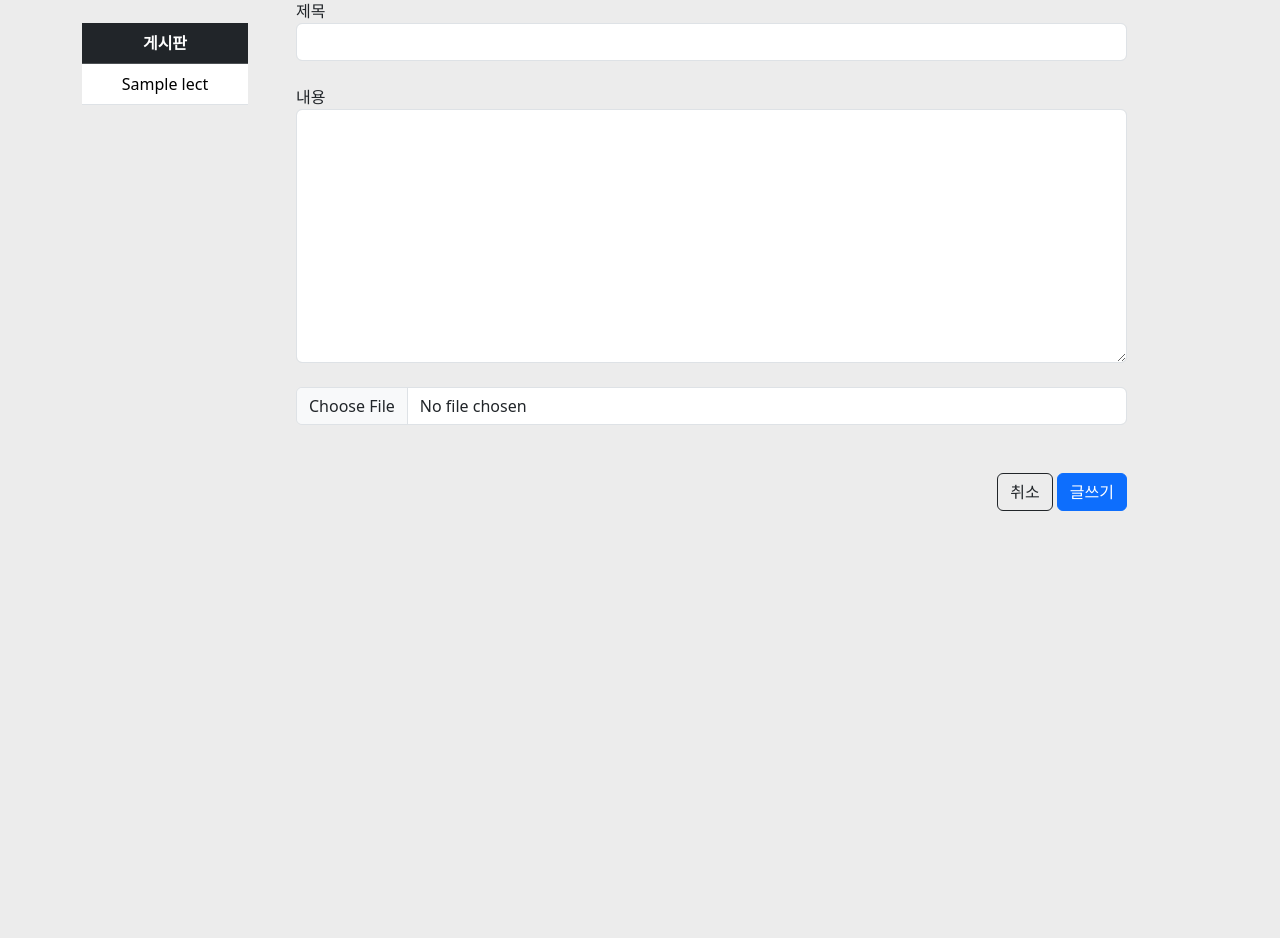
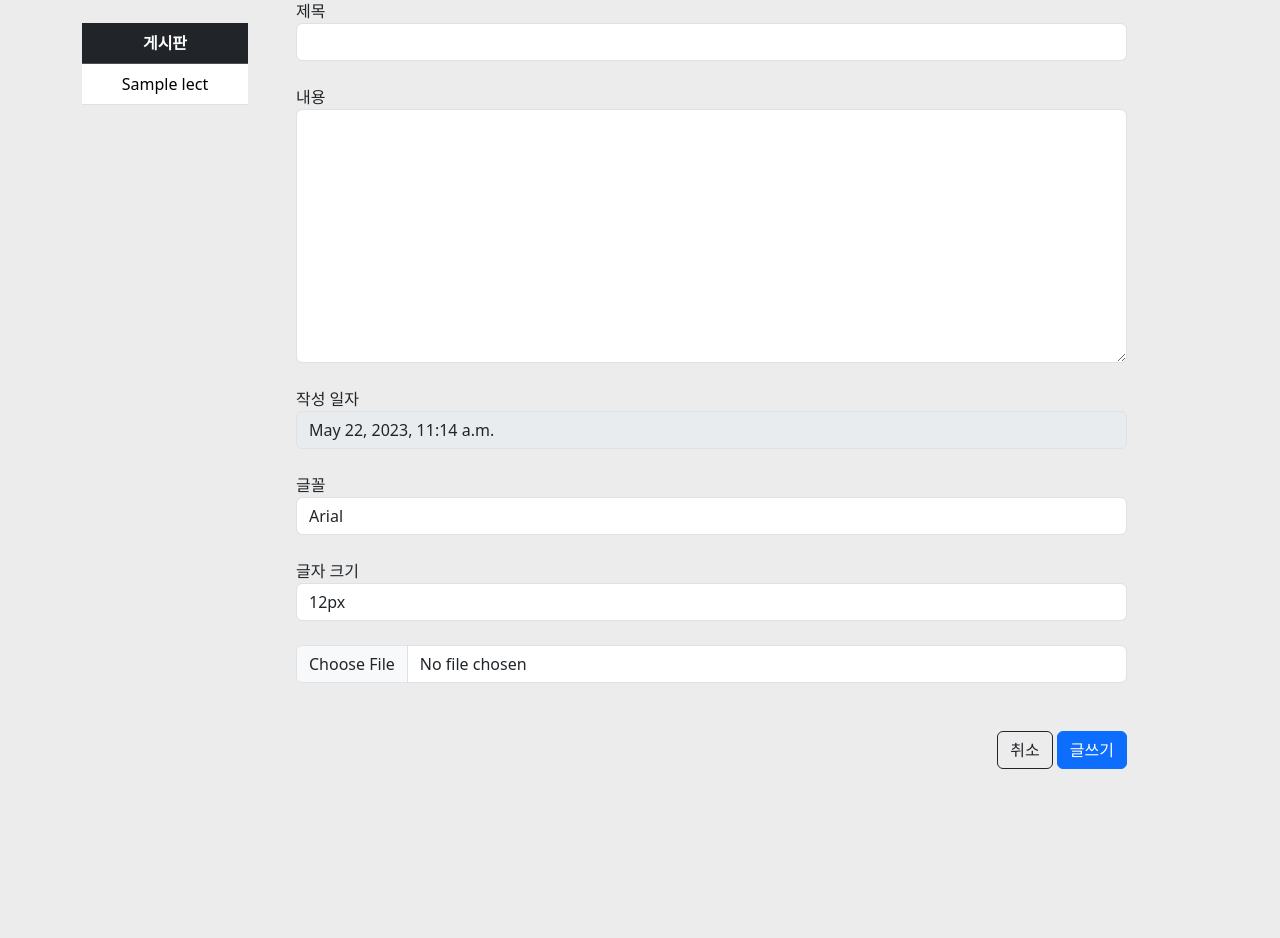
Before and after one commit to king258436/ChungbukStudyCommnity, a Django app: template templates/board/newpost.html in a window 1280 px wide. Shown: the part 130-1068 px from the top of the page. Run offline with Django 3.2, Linux system fonts and the light colour scheme; the template is opened without the code that fills it: most values are stand-ins (such as "Sample title", 1, 10 or a date in 2020); some web fonts are replaced.

Commit message:
Update newpost.html

```diff
--- a/templates/board/newpost.html
+++ b/templates/board/newpost.html
@@ -46,6 +46,34 @@
         name="contents"
         required></textarea><br>
 
+        <!-- 작성 일자 -->
+        <label for="postdate">작성 일자</label><br>
+        <input type="text" class="form-control" id="postdate" name="postdate" value="{{ date.today }}" disabled><br>
+
+        <!-- 폰트 선택 부분 -->
+        <label for="font">글꼴</label><br>
+        <select class="form-control" id="font" name="font">
+          <option value="Arial">Arial</option>
+          <option value="Verdana">Verdana</option>
+          <option value="Helvetica">Helvetica</option>
+          <option value="맑은 고딕">맑은 고딕</option>
+          <option value="궁서">궁서</option>
+          <option value="돋움">돋움</option>
+        </select><br>
+
+        <!-- 글자 크기 선택 부분 -->
+        <label for="fontsize">글자 크기</label><br>
+        <select class="form-control" id="fontsize" name="fontsize">
+          <option value="12px">12px</option>
+          <option value="16px">16px</option>
+          <option value="16px">20px</option>
+          <option value="16px">24px</option>
+          <option value="16px">28px</option>
+          <option value="16px">32px</option>
+          <option value="16px">36px</option>
+          <option value="16px">40px</option>
+        </select><br>
+
         <!-- 파일 선택 -->
         <input class="form-control" type="file" name="mainphoto" /><br /><br />
         <!-- 글쓰기 버튼 -->
```
